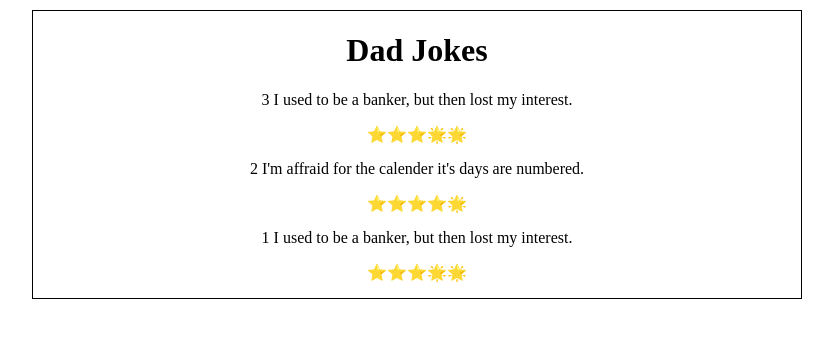
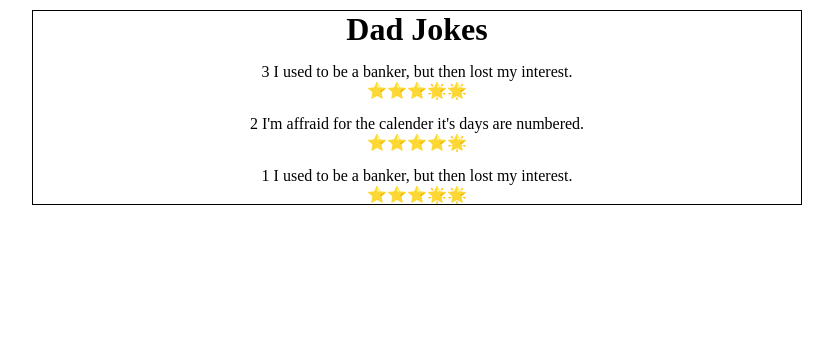
Before and after one commit to icon-ramico/dad-jokes, a React (Vite) app: page / in a window 1280 px wide. Shown: the top 338 px of the page, without its empty margins (223-1056 px from the left). Built offline with nearby package versions, Linux system fonts and the light colour scheme.

Commit message:
styling as a magic touch t2

```diff
--- a/src/App.jsx
+++ b/src/App.jsx
@@ -2,6 +2,7 @@ import Joke from './components/Jokes/Joke.jsx';
 import './style.css';
 
 export default function App() {
+  const cssClass = 'align'
   const jokes = [
     {
       joke: 'I used to be a banker, but then lost my interest.',
@@ -26,9 +27,9 @@ export default function App() {
   ];
   return (
     <div id='container'>
-      <h1>Dad Jokes</h1>
+      <h1 className={cssClass}>Dad Jokes</h1>
       {jokes.reduceRight(
-        (acc, {is_valid, ...j}, i) => (true === is_valid ? [...acc, <Joke key={i} id={i + 1} {...j} />] : acc),
+        (acc, {is_valid, ...j}, i) => (true === is_valid ? [...acc, <Joke className={cssClass} key={i} id={i + 1} {...j} />] : acc),
         []
       )}
     </div>
--- a/src/components/Jokes/Joke.jsx
+++ b/src/components/Jokes/Joke.jsx
@@ -1,13 +1,13 @@
 // eslint-disable-next-line react/prop-types
-export default function Joke({joke, id, rating}) {
+export default function Joke({joke, id, rating, className}) {
   const ratingString = '⭐'.repeat(rating) + '🌟'.repeat(5 - rating);
 
   return (
-    <>
-      <p>
+    <div>
+      <p className={className}>
         {id} {joke}
       </p>
-      <p>{ratingString}</p>
-    </>
+      <p className={className}>{ratingString}</p>
+    </div>
   );
 }
--- a/src/style.css
+++ b/src/style.css
@@ -1,9 +1,18 @@
+* {
+  margin: 0;
+  padding: 0;
+}
+
 #container {
   width: 768px;
   border: 1px solid black;
   margin: 10px auto 0;
+  display: flex;
+  flex-direction: column;
+  gap: 15px;
+  justify-content: center;
 }
 
-#container * {
+#container .align {
   text-align: center;
 }
```
